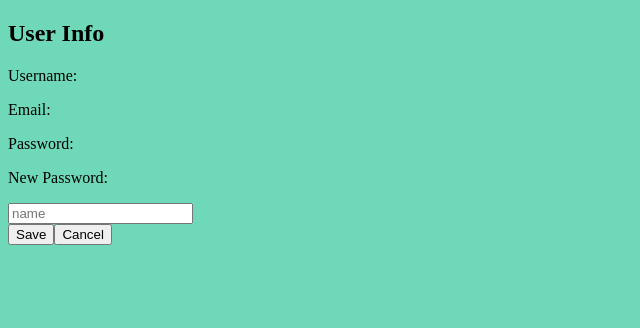
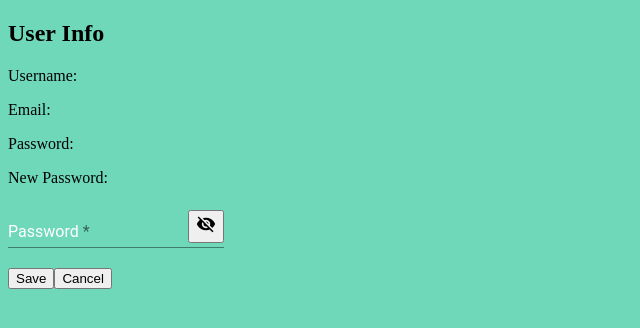
Before and after one commit to agontijo/wave, an Angular app in the folder waveFrontend/: page /password-change in a window 1280 px wide. Shown: the top 328 px of the page, without its empty margins (0-640 px from the left). Built offline with nearby package versions, Linux system fonts and the light colour scheme; no server answers.

Commit message:
meeting fixes

```diff
--- a/waveFrontend/src/app/password-change/password-change.component.html
+++ b/waveFrontend/src/app/password-change/password-change.component.html
@@ -4,7 +4,17 @@
    <p> Email: {{users?.email}} </p>
    <p> Password: {{users?.pswd}} </p>
    <p> New Password: </p>
-   <input id="editName" [(ngModel)]="editName" placeholder="name"/>
+   <!-- <input id="editName" [(ngModel)]="editName" placeholder="name"/> -->
+
+   <mat-form-field appearance="legacy" style="color:white;">
+    <mat-label style="color:white;">Password</mat-label>
+    <input matInput [formControl]="password" [type]="hide ? 'password' : 'text'" required>
+    <button mat-icon-button matSuffix (click)="hide=!hide">
+    <mat-icon>{{hide ? 'visibility_off' : 'visibility'}}</mat-icon>
+    </button>
+   <mat-error *ngIf="password.invalid">invalid password</mat-error>
+  </mat-form-field>
+
    <br>
     <div>
         <button (click)="save()">Save</button>
--- a/waveFrontend/src/app/password-change/password-change.component.ts
+++ b/waveFrontend/src/app/password-change/password-change.component.ts
@@ -4,6 +4,7 @@ import { UserService } from './../user.service';
 import { ActivatedRoute, Router } from '@angular/router';
 import { ConsoleLogger } from '@aws-amplify/core';
 import { HttpClient } from '@angular/common/http';
+import { FormControl, Validators } from '@angular/forms';
 
 @Component({
   selector: 'app-password-change',
@@ -13,8 +14,10 @@ import { HttpClient } from '@angular/common/http';
 export class PasswordChangeComponent implements OnInit {
   public tempusers!: User;
   public users!: User;
+  hide = true;
 
   editName = ""
+  password = new FormControl('', [Validators.required, Validators.minLength(8), Validators.pattern(/^(?=.*[a-z])(?=.*[A-Z])(?=.*[0-9])(?=.*[!@#\$%\^&\*])(?=.{8,})/)]);
 
   constructor(private _userServive: UserService, private http:HttpClient ,private route: ActivatedRoute,private router: Router) { }
 
--- a/waveFrontend/src/app/sign-in/sign-in.component.html
+++ b/waveFrontend/src/app/sign-in/sign-in.component.html
@@ -5,7 +5,7 @@
     <p>Sign In</p>
 
     <mat-form-field appearance="legacy" style="color:white;">
-      <mat-label style="color:white;">Enter your email</mat-label>
+      <mat-label style="color:white;">Enter your username or email</mat-label>
       <input matInput [formControl]="email" required>
     </mat-form-field>
     <br>
--- a/waveFrontend/src/app/storebuttons/storebuttons.component.ts
+++ b/waveFrontend/src/app/storebuttons/storebuttons.component.ts
@@ -46,14 +46,12 @@ export class StorebuttonsComponent implements OnInit {
     });
   }
   createRoom() {
-    console.log(this.users)
+    console.log(this.tempusers)
     console.log("creatingRoom");
     let room = {
-      host:'abc',
-      // this.users.uname,
+      host: this.tempusers.uname,
       queue:NONE_TYPE,
-      user: "abc",
-      //this.users.uname,
+      user: this.tempusers.uname,
       roomname: NONE_TYPE,
       allowExplicit: true,
       genresAllowed: NONE_TYPE,
@@ -63,7 +61,8 @@ export class StorebuttonsComponent implements OnInit {
     this._userServive.createRoom(room).subscribe(
       (data) => {
         console.log(data)
-        this.router.navigate(['create-room'], {queryParams: {roomID: data.RoomID,
+        this.router.navigate(['create-room'], {queryParams: {
+          roomID: data.RoomID,
           allowExplicit: data.allowExplicit,
           genresAllowed: data.genresAllowed,
           host: data.host,
```
Lines whose indentation alone changed are shown as unchanged.
